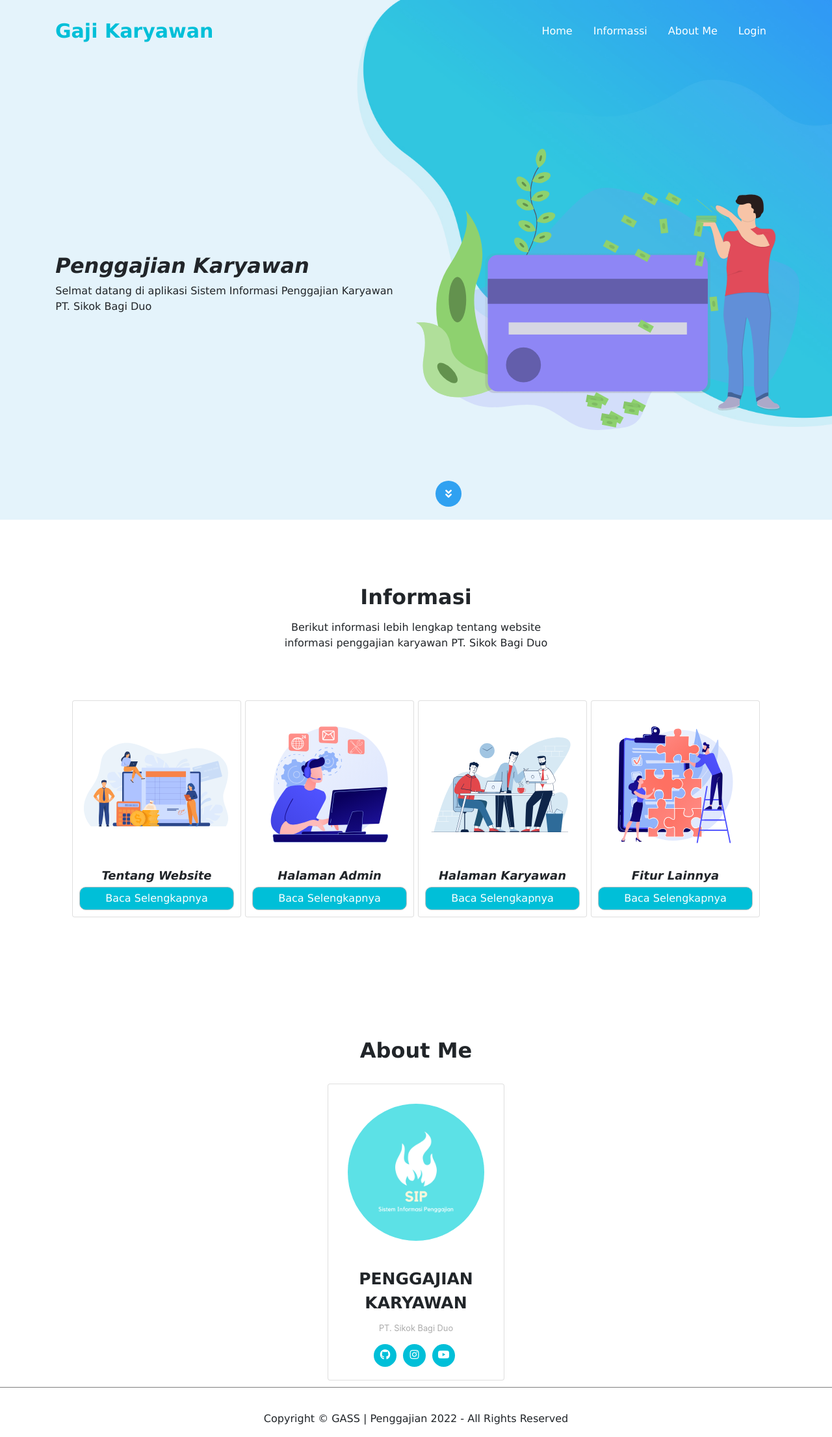
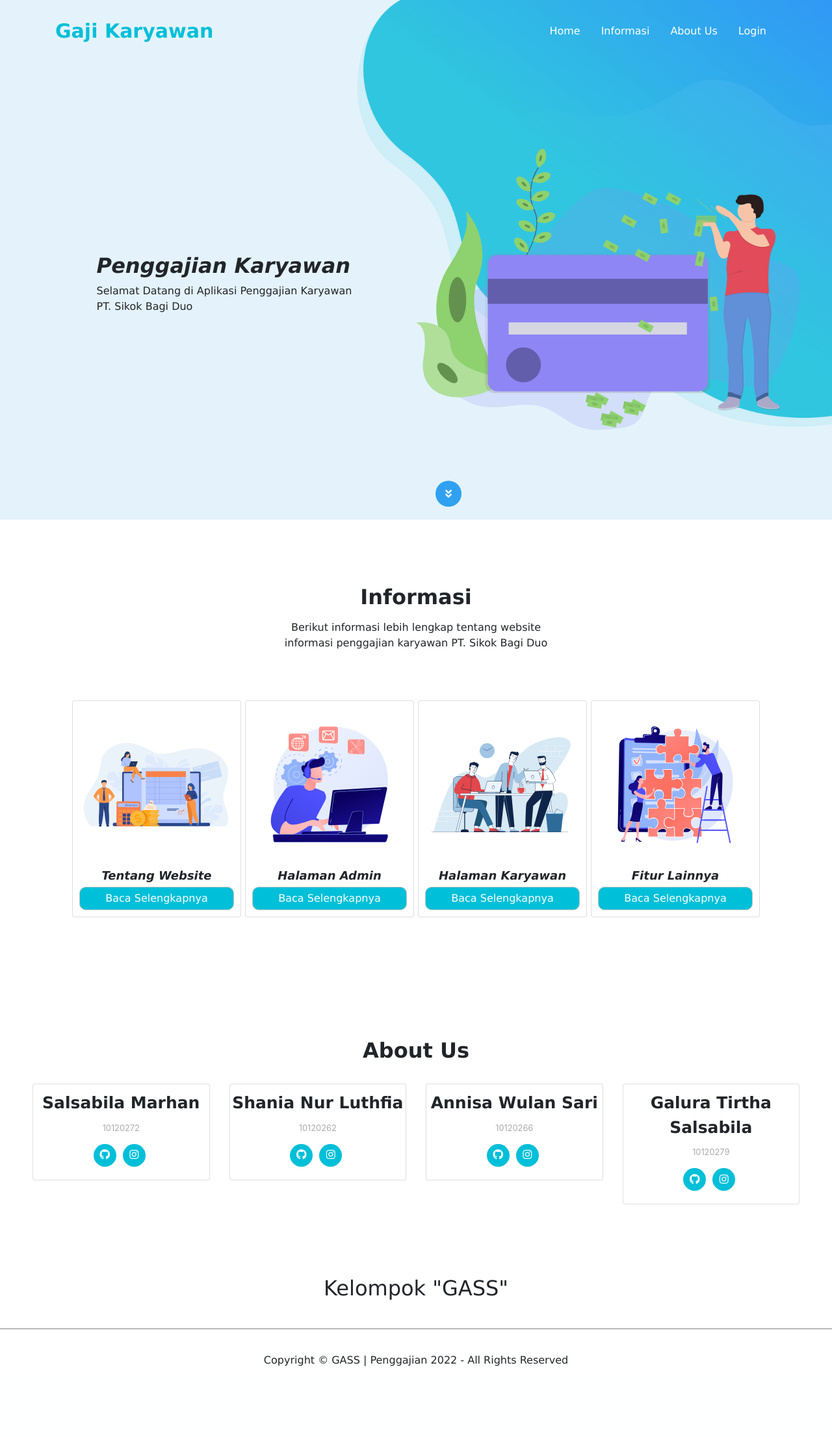
Before and after one commit to sabila11/penggajian, a CodeIgniter app: page /penggajian/ in a window 1280 px wide; the page is wider, and only the part inside the window is pictured. Shown: that part at 65% size. After the commit the page ends 2103 px from the top of that part, so only its background shows below. Run offline with CodeIgniter, Linux system fonts and the light colour scheme.

Commit message:
Mengubah Landing Page

```diff
--- a/application/views/landing_page.php
+++ b/application/views/landing_page.php
@@ -37,10 +37,10 @@
                         <a class="nav-link" href="#Home">Home</a>
                      </li>
                      <li class="nav-item">
-                        <a class="nav-link" href="#Tentang">Informassi</a>
+                        <a class="nav-link" href="#Tentang">Informasi</a>
                      </li>
                      <li class="nav-item">
-                        <a class="nav-link" href="#AboutMe">About Me</a>
+                        <a class="nav-link" href="#AboutMe">About Us</a>
                      </li>
                      <li class="nav-item">
                         <a class="nav-link" href="<?php echo base_url('login');?>">Login</a>
@@ -57,7 +57,7 @@
                         <div>
                            <h2><b><i>Penggajian Karyawan</i></b></h2>
                         </div>
-                        <p>Selmat datang di aplikasi Sistem Informasi Penggajian Karyawan <br>PT. Sikok Bagi Duo </p>
+                        <p>Selamat Datang di Aplikasi Penggajian Karyawan <br> PT. Sikok Bagi Duo </p>
                      </div>
                   </div>
                   <div class="col headerImg" style="background-image: url('<?php echo base_url()?>assets/img/uangg.svg');"></div>
@@ -80,7 +80,7 @@
                <p></p>
                <p></p>
                <div class="subHeading">
-                  Berikut informasi lebih lengkap tentang website <br>informasi penggajian karyawan PT. Sikok Bagi Duo </div>
+                  Berikut informasi lebih lengkap tentang website <br> informasi penggajian karyawan PT. Sikok Bagi Duo </div>
             </div>
 
             <script src="<?php echo base_url(); ?>assets/vendor/jquery/jquery.min.js"></script>
@@ -113,7 +113,7 @@
                         <div class="body">
                            <div class="title"><font size="4"><b><i>Tentang Website</font></b></i></div>
                            <div id="flip1"><font color="white">Baca Selengkapnya</font></div>
-                           <div id="panel1">aplikasi ini dibuat untuk membantu perusahaan dalam proses penggajian karyawan</div>
+                           <div id="panel1">Aplikasi ini dibuat untuk membantu perusahaan dalam proses penggajian karyawan</div>
                         </div>
                      </div>
                   </div>
@@ -179,7 +179,7 @@
                         <div class="body">
                            <div class="title"><font size="4"><b><i>Halaman Karyawan</font></b></i></div>
                            <div id="flip3"><font color="white">Baca Selengkapnya</font></div>
-                           <div id="panel3">Halaman karyawan terdapat informasi tentangb karyawan dan cetak slip gaji.</div>
+                           <div id="panel3">Halaman karyawan terdapat informasi tentang karyawan dan cetak slip gaji.</div>
                         </div>
                      </div>
                   </div>
@@ -224,34 +224,85 @@
       <div class="Team" id="AboutMe">
          <div class="Section">
             <div class="text-center">
-               <h2><b>About Me</b></h2>
+               <h2><b>About Us</b></h2>
                <br>
             </div>
             <div class="content">
                <div class="team row">
                   <div class="team-memeber col-md-6 col-lg-4 col-xl-3">
                      <div class="card">
-                        <div class="TopImg">
-                           <img src="<?php echo base_url(); ?>assets/img/logogaji.png" class="rounded-circle w-100 d-block">
-                        </div>
                         <div class="TeamInfo text-center">
-                           <div class="Name">PENGGAJIAN KARYAWAN</div>
-                           <div class="Job">PT. Sikok Bagi Duo </div>
+                           <div class="Name">Salsabila Marhan</div>
+                           <div class="Job">10120272 </div>
                            <div class="social_links">
                               <div class="social">
-                                 <a class="" href="www.github.com"><i class="fab fa-github" aria-hidden="true"></i></a>
+                                 <a class="" href="https://www.github.com/sabila11"><i class="fab fa-github" aria-hidden="true"></i></a>
                               </div>
                               <div class="social">
-                                 <a class="" href="www.instagram.com"><i class="fab fa-instagram" aria-hidden="true"></i></a>
-                              </div>
-                              <div class="social">
-                                 <a class="" href="www.youtube.com"><i class="fab fa-youtube" aria-hidden="true"></i></a>
+                                 <a class="" href="https://www.instagram.com/salsabilamrhn"><i class="fab fa-instagram" aria-hidden="true"></i></a>
                               </div>
                            </div>
                         </div>
                      </div>
                   </div>
+                  <div class="team-memeber col-md-6 col-lg-4 col-xl-3">
+                     <div class="card">
+                        <div class="TeamInfo text-center">
+                           <div class="Name">Shania Nur Luthfia</div>
+                           <div class="Job">10120262 </div>
+                           <div class="social_links">
+                              <div class="social">
+                                 <a class="" href="https://www.github.com/shanianl140401"><i class="fab fa-github" aria-hidden="true"></i></a>
+                              </div>
+                              <div class="social">
+                                 <a class="" href="https://www.instagram.com/shanialuthfia"><i class="fab fa-instagram" aria-hidden="true"></i></a>
+                              </div>
+                           </div>
+                        </div>
+                     </div>
+                  </div>
+                  <div class="team-memeber col-md-6 col-lg-4 col-xl-3">
+                     <div class="card">
+                        <div class="TeamInfo text-center">
+                           <div class="Name">Annisa Wulan Sari</div>
+                           <div class="Job">10120266 </div>
+                           <div class="social_links">
+                              <div class="social">
+                                 <a class="" href="https://www.github.com/annisaws27"><i class="fab fa-github" aria-hidden="true"></i></a>
+                              </div>
+                              <div class="social">
+                                 <a class="" href="https://www.instagram.com/annisaws__"><i class="fab fa-instagram" aria-hidden="true"></i></a>
+                              </div>
+                           </div>
+                        </div>
+                     </div>
+                  </div>
+                  <div class="team-memeber col-md-6 col-lg-4 col-xl-3">
+                     <div class="card">
+                        <div class="TeamInfo text-center">
+                           <div class="Name">Galura Tirtha Salsabila</div>
+                           <div class="Job">10120279 </div>
+                           <div class="social_links">
+                              <div class="social">
+                                 <a class="" href="https://www.github.com/ai."><i class="fab fa-github" aria-hidden="true"></i></a>
+                              </div>
+                              <div class="social">
+                                 <a class="" href="https://www.instagram.com/ggggaluyaa"><i class="fab fa-instagram" aria-hidden="true"></i></a>
+                              </div>
+
+                           </div>
+                        </div>
+                     </div>
+                  </div>
                </div>
+            </div>
+         </div>
+      </div>
+      <div class="Team" id="AboutMe">
+         <div class="Section">
+            <div class="text-center">
+               <h2>Kelompok "GASS"</h2>
+               <br>
             </div>
          </div>
       </div>
--- a/application/views/template_admin/sidebar.php
+++ b/application/views/template_admin/sidebar.php
@@ -126,7 +126,7 @@
             <!-- Nav Item - User Information -->
             <li class="nav-item dropdown no-arrow">
               <a class="nav-link dropdown-toggle" href="#" id="userDropdown" role="button" data-toggle="dropdown" aria-haspopup="true" aria-expanded="false">
-                <span class="mr-2 d-none d-lg-inline text-gray-600 small">Selamat Datang <?php echo $this->session->userdata('nama_pegawai')?></span>
+                <span class="mr-2 d-none d-lg-inline text-gray-600 small">Selamat Datang, <?php echo $this->session->userdata('nama_pegawai')?></span>
                 <img class="img-profile rounded-circle" src="<?php echo base_url('photo/').$this->session->userdata('photo') ?>">
               </a>
 
```
